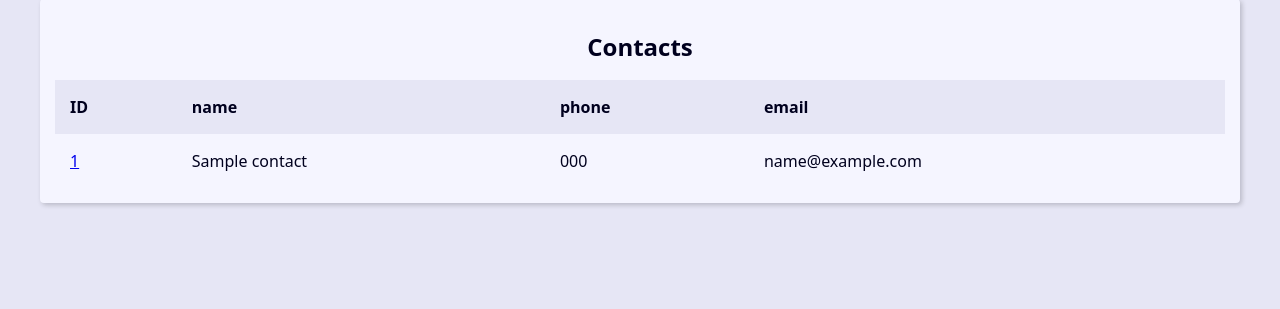
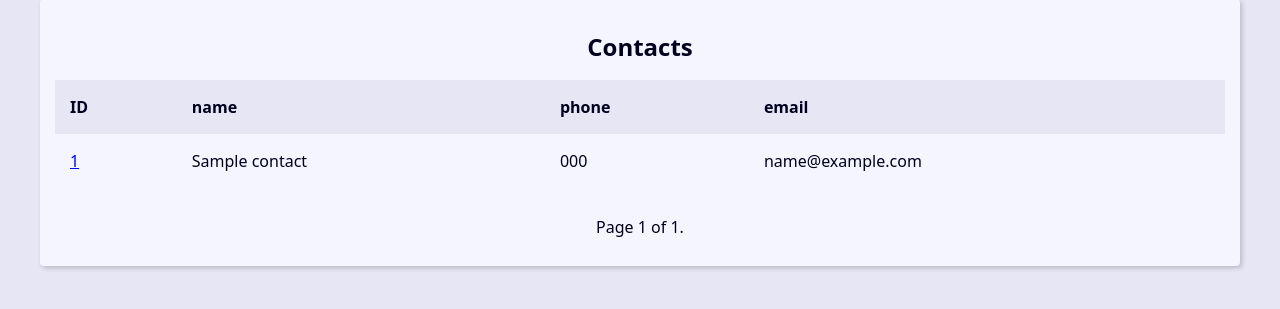
Before and after one commit to Jhonatanmizu/my_contacts, a Django app: page / in a window 1280 px wide. Shown: the part 270-579 px from the top of the page. Run offline with Django 5.2, Linux system fonts and the light colour scheme; tables that the repository leaves empty hold one stand-in row (values such as "Sample post").

Commit message:
feat: add pagination

```diff
--- a/base_templates/global/base.html
+++ b/base_templates/global/base.html
@@ -1,8 +1,11 @@
 <!DOCTYPE html>
 <html lang="en">
-{% include "global/partials/_head.html" %}
+  {% include "global/partials/_head.html" %}
   <body>
     {% include "global/partials/_header.html" %}
-    <main class="content">{% block content %}{% endblock content %}</main>
+    <main class="content">
+      {% block content %}{% endblock content %}
+      {% include "global/partials/_pagination.html" %}
+    </main>
   </body>
 </html>
--- /dev/null
+++ b/base_templates/global/partials/_pagination.html
@@ -0,0 +1,21 @@
+{% if page_obj %}
+
+<div class="pagination">
+  <span class="step-links">
+    {% if page_obj.has_previous %}
+    <a href="?page=1&q={{request.GET.q.strip}}">&laquo; first</a>
+    <a href="?page={{ page_obj.previous_page_number }}&q={{request.GET.q.strip}}">previous</a>
+    {% endif %}
+
+    <span class="current">
+      Page {{ page_obj.number }} of {{ page_obj.paginator.num_pages }}.
+    </span>
+
+    {% if page_obj.has_next %}
+    <a href="?page={{ page_obj.next_page_number }}&q={{request.GET.q.strip}}">next</a>
+    <a href="?page={{ page_obj.paginator.num_pages }}&q={{request.GET.q.strip}}">last &raquo;</a>
+    {% endif %}
+  </span>
+</div>
+
+{% endif %}
--- a/contact/templates/contact/pages/index.html
+++ b/contact/templates/contact/pages/index.html
@@ -1,6 +1,6 @@
 {% extends "global/base.html" %} {% block content %}
 
-{% if contacts %}
+{% if page_obj %}
 
 <div class="repsonsive-table">
   <table class="contacts-table">
@@ -16,7 +16,7 @@
       </tr>
     </thead>
     <tbody>
-      {% for contact in contacts %}
+      {% for contact in page_obj %}
       <tr class="table-row">
         <td class="table-cel">
           <a href="{% url 'contact:contact' contact.id %}">
--- a/contact/views/contact_views.py
+++ b/contact/views/contact_views.py
@@ -1,4 +1,5 @@
 """ Contacts Views """
+from django.core.paginator import Paginator
 from django.db.models import Q
 from django.http import HttpRequest, HttpResponse
 from django.shortcuts import get_object_or_404, redirect, render
@@ -12,9 +13,13 @@ def index(request: HttpRequest) -> HttpResponse:
     """_summary_
         Contact index view
     """
-    contacts = Contact.objects.filter(is_visible=True).order_by("-id")[:10]
+    contacts = Contact.objects.filter(is_visible=True).order_by("-id")
+    paginator = Paginator(contacts, 12)
+
+    page_number = request.GET.get("page", 1)
+    page_obj = paginator.get_page(page_number)
     context = {
-        'contacts': contacts
+        'page_obj': page_obj
     }
     return render(request, 'contact/pages/index.html', context)
 
@@ -32,8 +37,14 @@ def search_contacts(request: HttpRequest) -> HttpResponse:
         Q(name__icontains=search_term) | Q(email__icontains=search_term),
         is_visible=True
     ).order_by("-id")
+
+    paginator = Paginator(contacts, 12)
+
+    page_number = request.GET.get("page", 1)
+    page_obj = paginator.get_page(page_number)
+
     context = {
-        'contacts': contacts
+        'page_obj': page_obj
     }
     return render(request, 'contact/pages/index.html', context)
 
```
